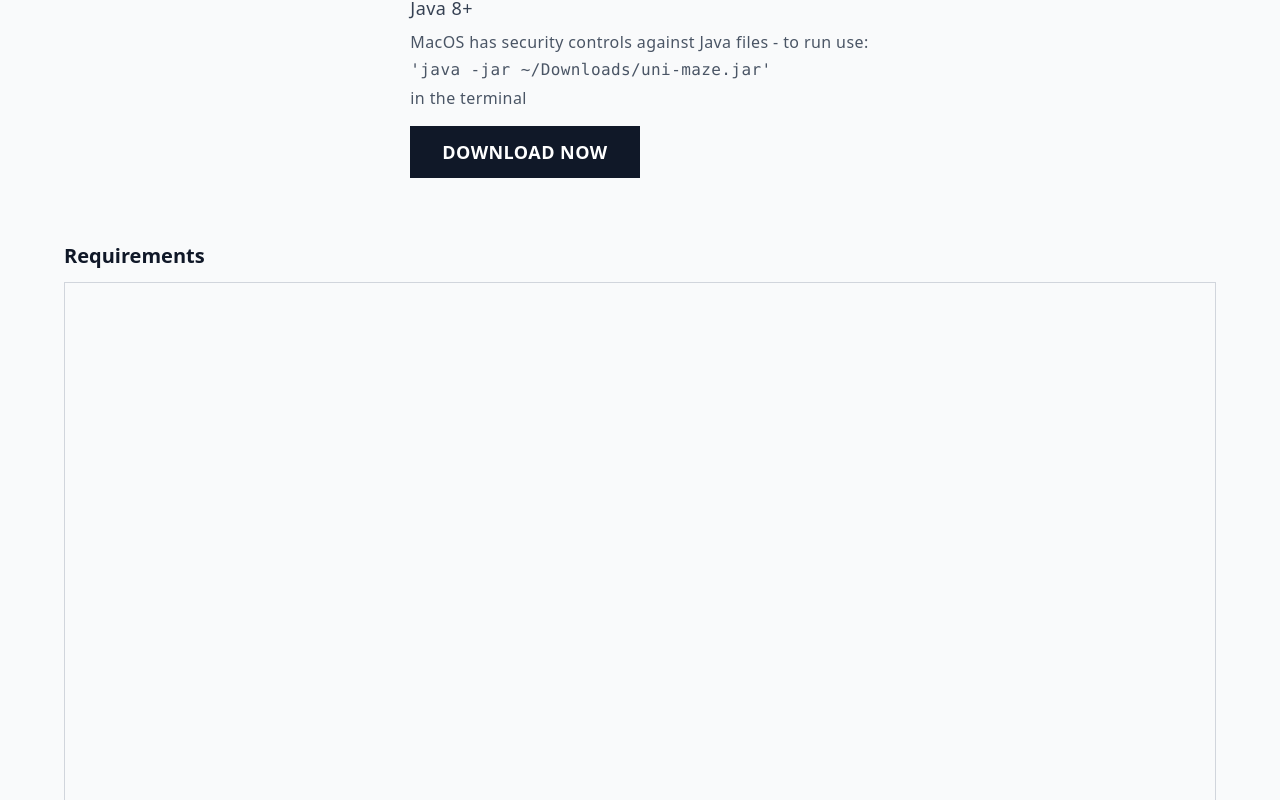
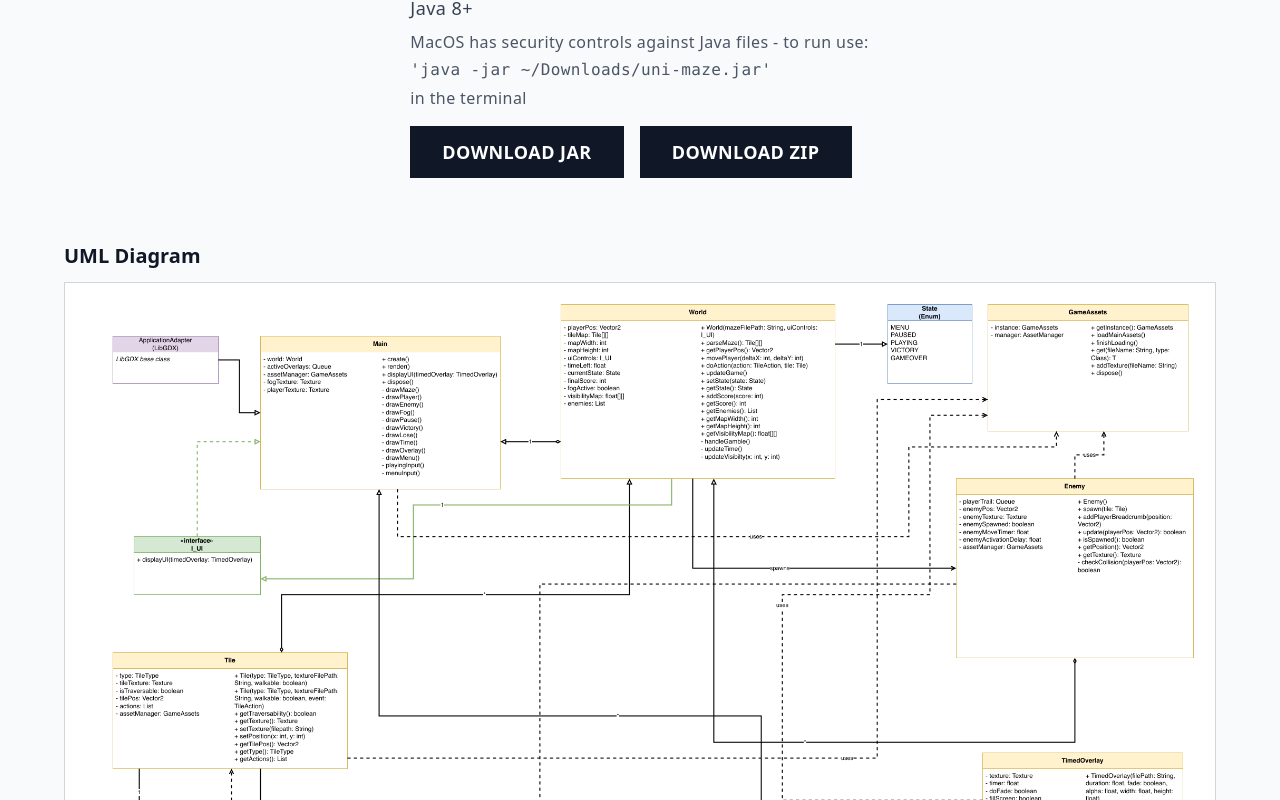
Before and after one commit to MichaelK999/Java-Maze, a React (Vite) app: page / in a window 1280 px wide. Shown: the part 500-1300 px from the top of the page. Built offline with nearby package versions, Linux system fonts and the light colour scheme.

Commit message:
ZIP folder added and other PDFs

```diff
--- a/src/App.jsx
+++ b/src/App.jsx
@@ -46,15 +46,36 @@ function App() {
           <p className="mt-1">in the terminal</p>
         </div>
 
-        {/* Download Button */}
-        <a
-          href="uni-maze.jar"
-          download="uni-maze.jar"
-          className="mt-4 px-8 py-3 bg-gray-900 text-white font-bold text-lg tracking-wide hover:bg-gray-700 transition-colors self-start"
-        >
-          DOWNLOAD NOW
-        </a>
+        {/* Download Buttons */}
+        <div className="flex gap-4 mt-4">
+          <a
+            href="uni-maze.jar"
+            download="uni-maze.jar"
+            className="px-8 py-3 bg-gray-900 text-white font-bold text-lg tracking-wide hover:bg-gray-700 transition-colors"
+          >
+            DOWNLOAD JAR
+          </a>
+          <a
+            href="uni-maze-zip.zip"
+            download="uni-maze-zip.zip"
+            className="px-8 py-3 bg-gray-900 text-white font-bold text-lg tracking-wide hover:bg-gray-700 transition-colors"
+          >
+            DOWNLOAD ZIP
+          </a>
+        </div>
 
+      </div>
+
+      {/* UML Diagram Section */}
+      <div className="w-full max-w-6xl mt-16">
+        <h3 className="text-xl font-bold text-gray-900 mb-3">UML Diagram</h3>
+        <div className="w-full border border-gray-300 bg-white p-4">
+          <img
+            src="UML_DIAGRAM.png"
+            alt="UML Diagram"
+            className="w-full h-auto"
+          />
+        </div>
       </div>
 
       {/* PDF Viewers - Wider Section */}
@@ -69,12 +90,14 @@ function App() {
           />
         </div>
 
-        {/* Arch1.pdf - Placeholder */}
+        {/* Arch1.pdf */}
         <div className="w-full">
           <h3 className="text-xl font-bold text-gray-900 mb-3">Architecture</h3>
-          <div className="w-full h-[800px] border border-gray-300 flex items-center justify-center bg-gray-100">
-            <p className="text-gray-500 text-lg">ARCHONE</p>
-          </div>
+          <iframe
+            src="arch1.pdf"
+            className="w-full h-[800px] border border-gray-300"
+            title="Architecture Document"
+          />
         </div>
 
         {/* Plan1.pdf */}
```
Also changed, not shown: public/UML_DIAGRAM.png (added), 1 other file (tests, documents, lock files or other folders).
